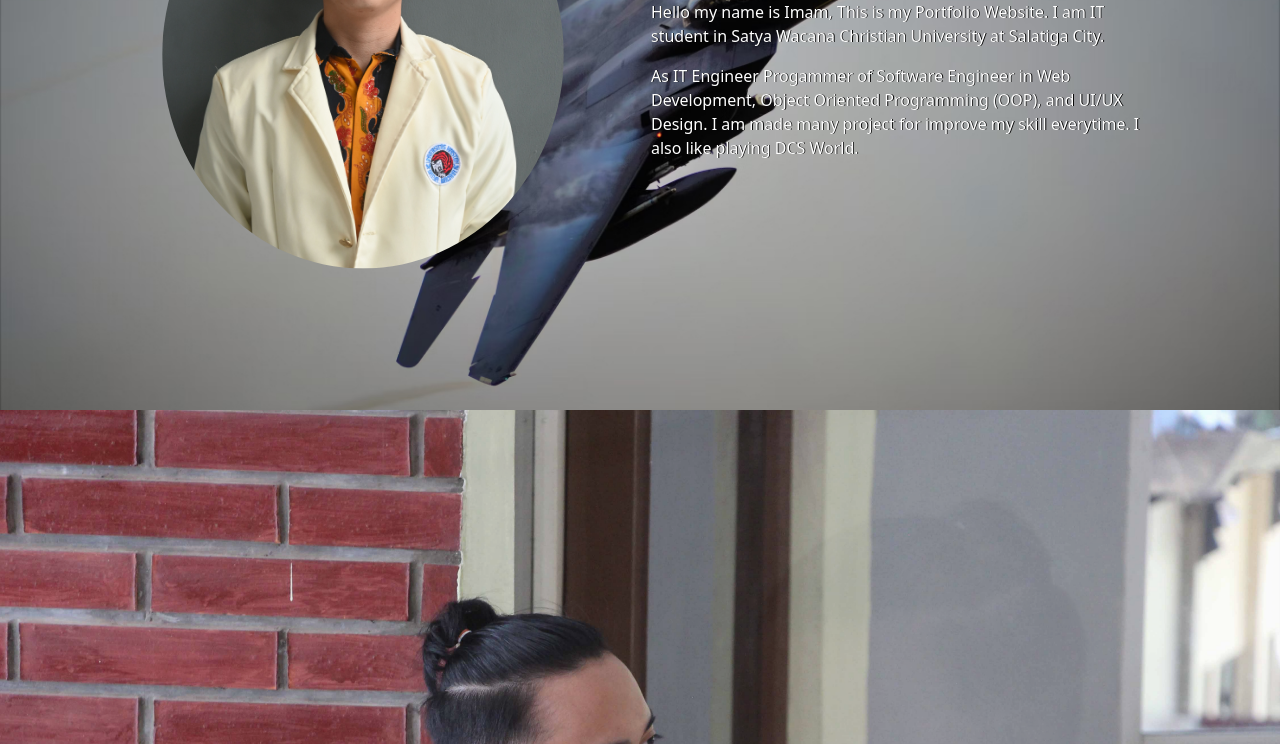
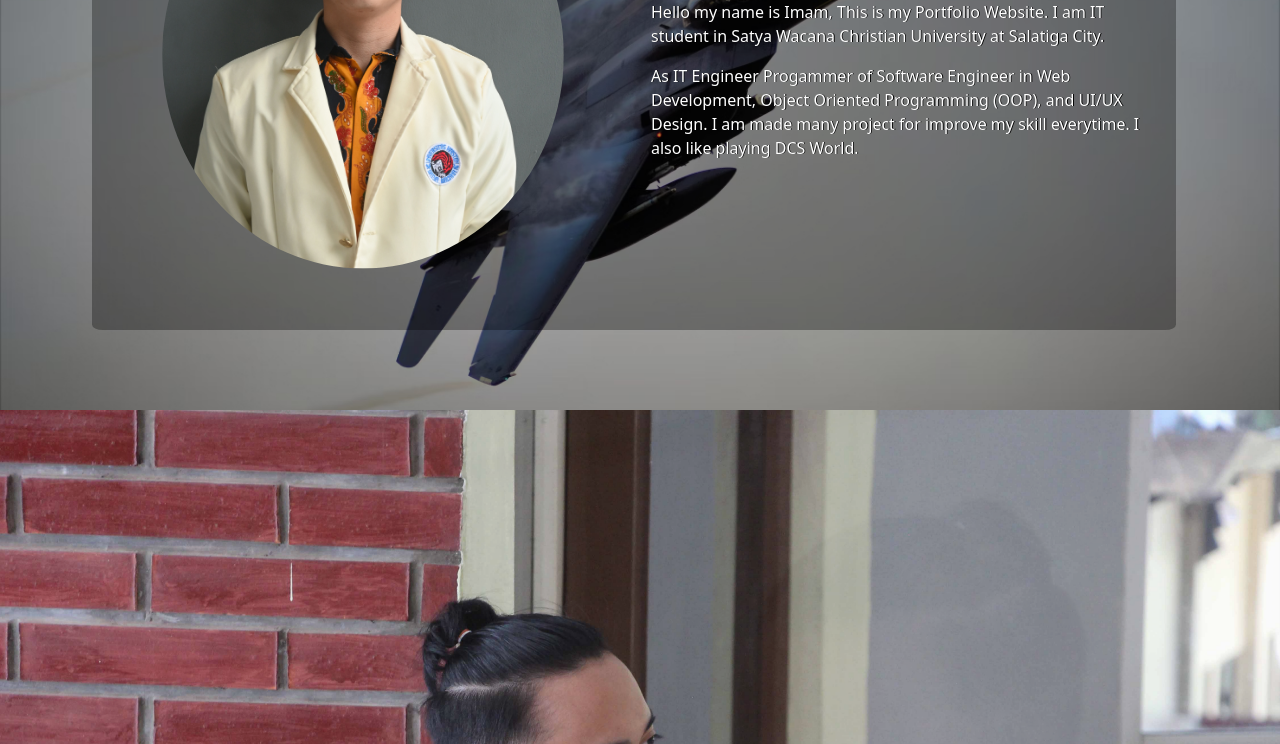
Before and after one commit to ImamFauji/WebsiteImamF, a plain HTML site: page index.html in a window 1280 px wide. Shown: the part 356-1100 px from the top of the page. Drawn offline with nearby package versions, Linux system fonts and the light colour scheme.

Commit message:
Update index.html

```diff
--- a/index.html
+++ b/index.html
@@ -79,7 +79,7 @@
       <!-- Gallery -->
       <div class="container-fluid">
         <div class="container text-left">
-          <div class="row">
+          <div class="row" style="background-color: rgba(0, 0, 0, 0.308);">
             <div
               class="col-sm-5 col-md-6 d-flex justify-content-center text-center"
             >
```
